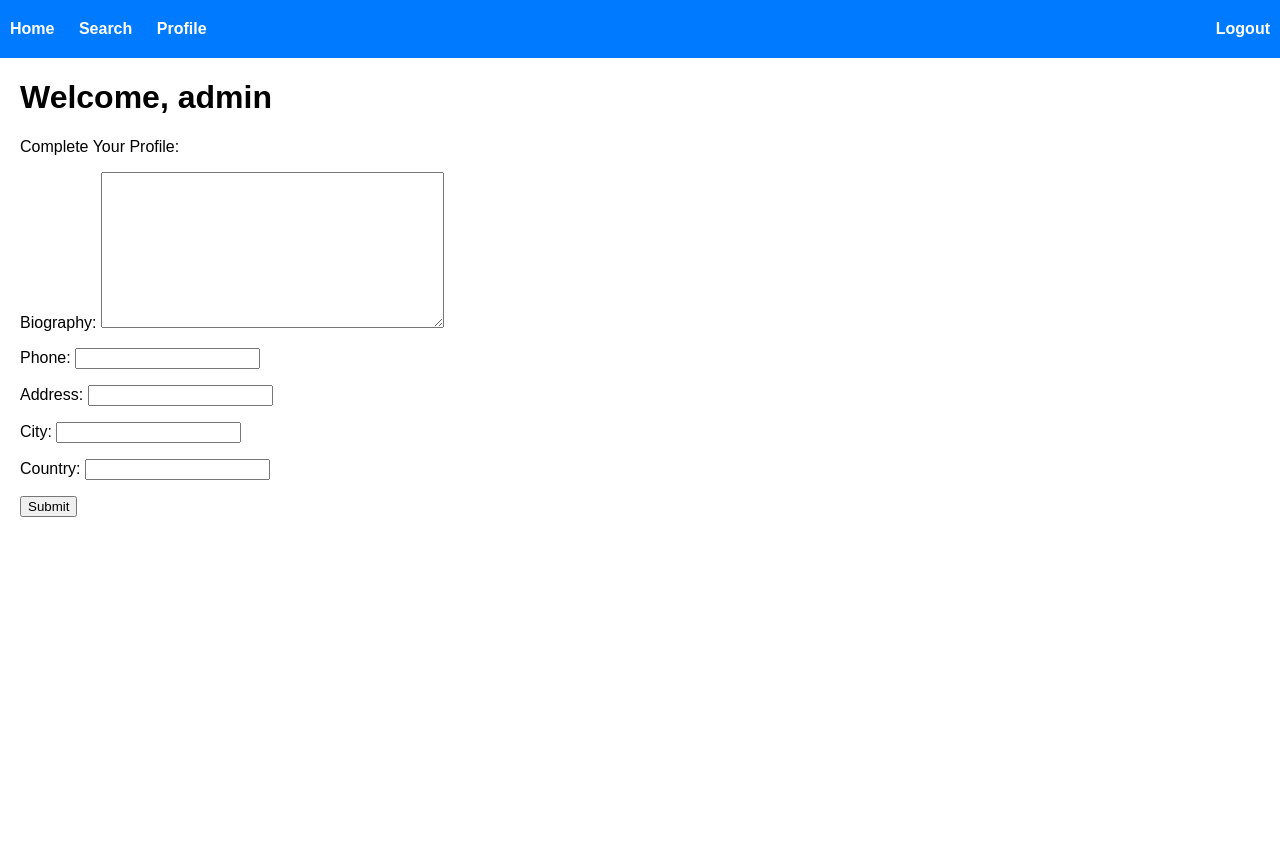
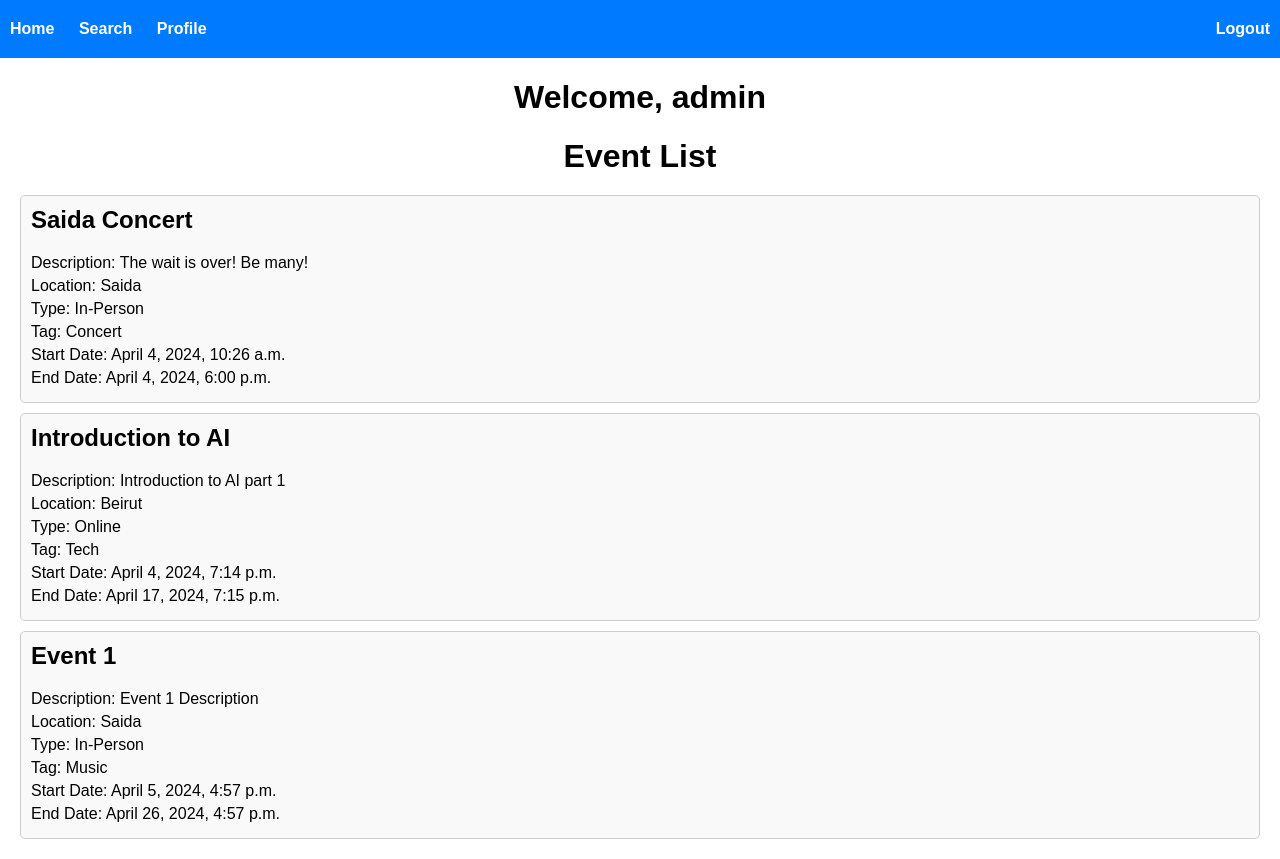
Before and after one commit to MarilynHb/Event-Management-System, a Django app: page /dashboard in a window 1280 px wide. Before the commit the page ends 517 px from the top, so only its background shows below. Run offline with Django 5.2, Linux system fonts and the light colour scheme; a user stored in the database is signed in; data comes from the database, SQL or seed files in the repository; both versions use the stored data as it was after the commit; tables that the repository leaves empty hold one stand-in row (values such as "Sample post"); a map, chart or similar area stays blank.

Commit message:
additional changes

```diff
--- a/event_management/models.py
+++ b/event_management/models.py
@@ -2,11 +2,11 @@ from django.contrib.auth.models import AbstractUser, Group, Permission
 from django.db import models
 
 class UserProfile(AbstractUser):
-    biography = models.TextField(null=True)
-    phone = models.CharField(max_length=100, null=True)
-    address = models.CharField(max_length=100, null=True)
-    city = models.CharField(max_length=100,null=True)
-    country = models.CharField(max_length=100,null=True)
+    biography = models.TextField(null=True, blank=True)
+    phone = models.CharField(max_length=100, null=True, blank=True)
+    address = models.CharField(max_length=100, null=True, blank=True)
+    city = models.CharField(max_length=100, null=True, blank=True)
+    country = models.CharField(max_length=100, null=True, blank=True)
     followers_count = models.IntegerField(default=0)
     # groups = models.ManyToManyField(Group, related_name='user_profiles')
     # user_permissions = models.ManyToManyField(Permission, related_name='user_profiles')
@@ -43,7 +43,7 @@ class Event(models.Model):
     link = models.URLField()
     start_date = models.DateTimeField()
     end_date = models.DateTimeField()
-    likes_count = models.IntegerField()
+    likes_count = models.IntegerField(default=0)
     created_by_id = models.ForeignKey(UserProfile, on_delete=models.DO_NOTHING, related_name='events_created')
     modified_by_id = models.ForeignKey(UserProfile, on_delete=models.DO_NOTHING, related_name='events_modified')
     created_on = models.DateTimeField()
--- a/event_management/templates/dashboard.html
+++ b/event_management/templates/dashboard.html
@@ -3,11 +3,52 @@
 {% block title %}Dashboard{% endblock %}
 
 {% block content %}
-<h1>Welcome, {{ request.user.username }}</h1>
-<p>Complete Your Profile:</p>
-<form method="post" enctype="multipart/form-data">
-    {% csrf_token %}
-    {{ profile_form.as_p }}
-    <button type="submit">Submit</button>
-</form>
+<style>
+    .dashboard-heading {
+        text-align: center;
+        margin-bottom: 20px;
+    }
+
+    .event-list {
+        list-style-type: none;
+        padding: 0;
+        margin: 0;
+    }
+
+    .event-item {
+        background-color: #f9f9f9;
+        border: 1px solid #ccc;
+        border-radius: 5px;
+        padding: 10px;
+        margin-bottom: 10px;
+    }
+
+    .event-title {
+        margin-top: 0;
+    }
+
+    .event-info {
+        margin: 5px 0;
+    }
+</style>
+
+<h1 class="dashboard-heading">Welcome, {{ request.user.username }}</h1>
+
+<h1 class="dashboard-heading">Event List</h1>
+<ul class="event-list">
+    {% for event in events %}
+    <li class="event-item">
+        <h2 class="event-title">{{ event.title }}</h2>
+        <p class="event-info">Description: {{ event.description }}</p>
+        <p class="event-info">Location: {{ event.location.description }}</p>
+        <p class="event-info">Type: {{ event.type.name }}</p>
+        <p class="event-info">Tag: {{ event.tag.description }}</p>
+        <p class="event-info">Start Date: {{ event.start_date|date:"F j, Y, g:i a" }}</p>
+        <p class="event-info">End Date: {{ event.end_date|date:"F j, Y, g:i a" }}</p>
+    </li>
+    {% empty %}
+    <li class="event-item">No events available.</li>
+    {% endfor %}
+</ul>
+
 {% endblock %}
--- a/event_management/views.py
+++ b/event_management/views.py
@@ -39,18 +39,9 @@ def my_login(request):
 
 @login_required(login_url="my_login")
 def dashboard(request):
-    print(request.user)
-    print(request.user.biography)
-    if request.method == 'POST':
-        print(request.POST)
-        profile_form = ProfileCompletionForm(request.POST, user=request.user)
-        if profile_form.is_valid():
-            profile_form.save()
-            return redirect('dashboard')
-    else:
-        profile_form = ProfileCompletionForm(user=request.user)
+    events = Event.objects.order_by('start_date')
 
-    return render(request, 'dashboard.html', {'profile_form': profile_form})
+    return render(request, 'dashboard.html', {'events': events})
 
 
 def search(request):
@@ -58,7 +49,8 @@ def search(request):
 
 @login_required(login_url="my_login")
 def profile(request):
-    return render(request, 'profile.html')
+    events = Event.objects.filter(created_by_id=request.user).order_by('start_date')
+    return render(request, 'profile.html', {'events': events})
 
 @login_required(login_url="my_login")
 def edit_profile(request):
@@ -86,7 +78,7 @@ def event_list(request):
 def event_delete(request, event_id):
     event = Event.objects.get(id=event_id)
     event.delete()
-    return redirect('event_list')
+    return redirect('profile')
 
 def event_create(request):
     if request.method == 'POST':
@@ -125,7 +117,7 @@ def event_create(request):
         )
 
         # Redirect to the event list page
-        return redirect('event_list')
+        return redirect('profile')
     # Fetch data for the dropdowns
     locations = Location.objects.all()
     event_types = EventType.objects.all()
@@ -156,7 +148,6 @@ def event_edit(request, event_id):
         # Convert likes_count to an integer
         likes_count = int(request.POST.get('likes_count', 0))  # Default value is 0 if not provided
 
-        # Ensure dates are in the correct format
         start_date = datetime.strptime(start_date, '%Y-%m-%dT%H:%M') if start_date else None
         end_date = datetime.strptime(end_date, '%Y-%m-%dT%H:%M') if end_date else None
 
```
Also changed, not shown: event_management/templates/edit_profile.html (+55 -7 lines), event_management/templates/event_form.html (+50 -8 lines), event_management/templates/profile.html (+48 -0 lines), db.sqlite3, event_management/migrations/0004_alter_userprofile_address_and_more.py (added), event_management/migrations/0005_alter_event_likes_count.py (added).
